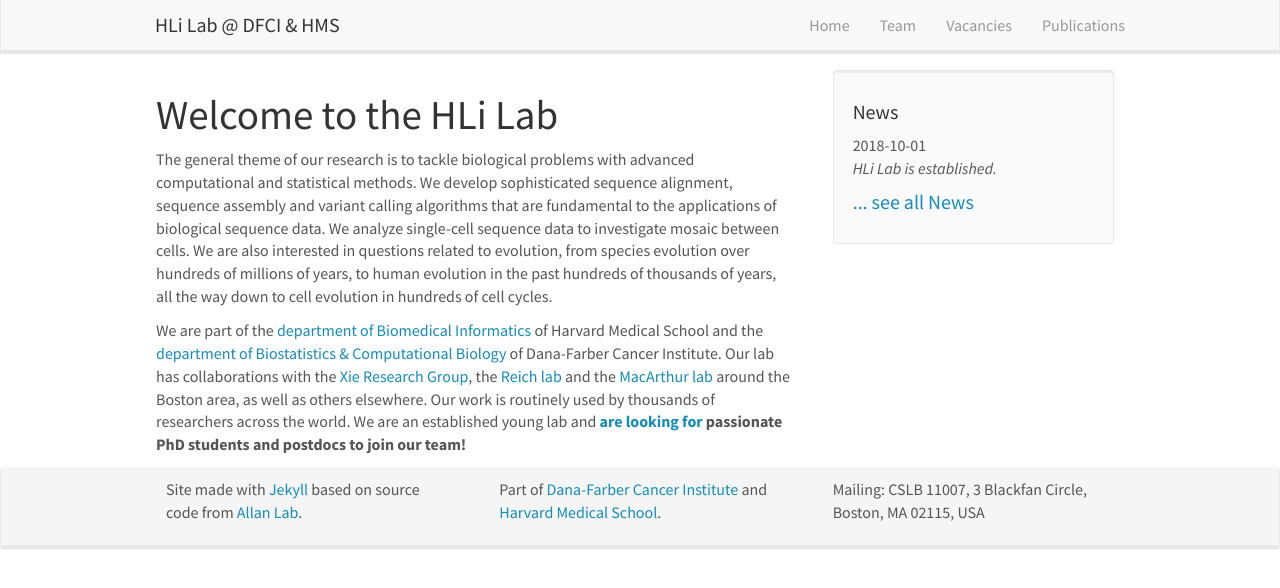
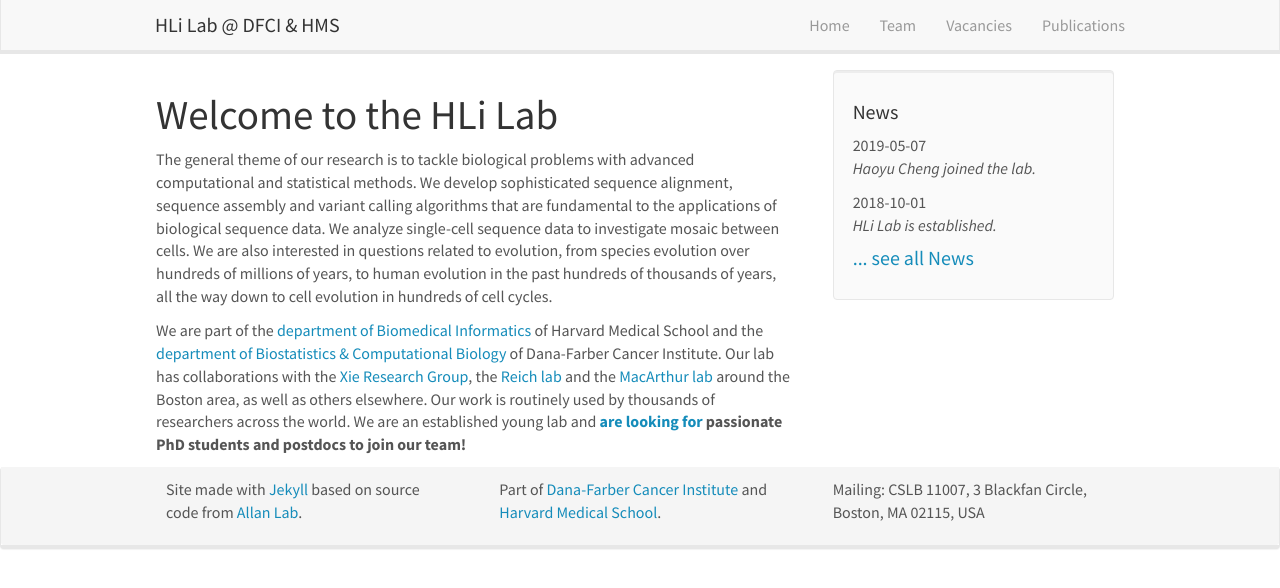
Before and after one commit to hlilab/hlilab.github.io, a Jekyll site: the page built from _pages/home.md, in a window 1280 px wide. Shown: the top 588 px of the page. Built offline with Jekyll 4.4.1, drawn with Linux system fonts in a browser that asks for light colours; nearby versions of some CDN libraries.

Commit message:
updated news

```diff
--- a/_data/news.yml
+++ b/_data/news.yml
@@ -1,2 +1,5 @@
+- date: 2019-05-07
+  headline: "Haoyu Cheng joined the lab."
+
 - date: 2018-10-01
   headline: "HLi Lab is established."
--- a/_data/team_members.yml
+++ b/_data/team_members.yml
@@ -1,5 +1,4 @@
 - name: Heng Li
-  photo: hli.jpg
   info: Assistant Professor, started Oct 2018
   number_educ: 3
   education1: Postdoc with <a href="https://www.gen.cam.ac.uk/research-groups/durbin">Richard Durbin</a>, <a href="https://www.sanger.ac.uk">WTSI</a>, UK
```
